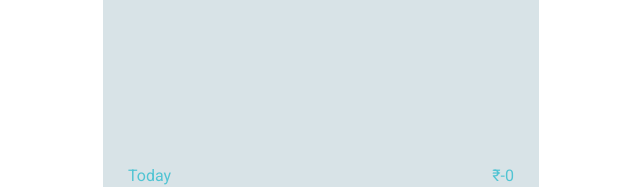
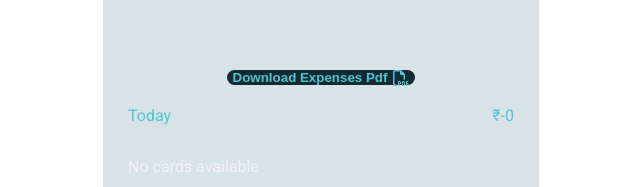
Before and after one commit to sezerz1121/Budget-Buddyy, a React (Vite) app in the folder Budget Buddyy/: page /Analitics in a window 1280 px wide. Shown: the part 277-464 px from the top of the page, without its empty margins (319-959 px from the left). Built offline with nearby package versions, Linux system fonts and the light colour scheme; no server answers; sample sign-in values are in the browser's storage; the HTML template or start-up script is replaced by a standard one.

Commit message:
Update Style.css

```diff
--- a/Budget Buddyy/Style.css
+++ b/Budget Buddyy/Style.css
@@ -741,14 +741,14 @@ body
         margin-bottom: 50px;
     }
 }
-.Spent-div3
+   .Spent-div3
 {
     display: flex;
     justify-content: start;
-    margin-top: 10px;
+    margin-top: 0px;
     width: 100%;
     justify-content: center;
-    margin-bottom: 25px;
+    margin-bottom: 05px;
 
 }
 .button-pdf
@@ -756,13 +756,12 @@ body
     display: flex;
     justify-content: center;
     align-items: center;
-    color: transparent;
-    background-color: transparent;
-    height: 45px;
+    color: #51C4D3;
+    background-color: #132C33;
+    height: 15px;
     border-radius: 15px;
     border: transparent;
     font-weight: 600;
-
 
 }
 .button-pdf:hover
@@ -770,8 +769,8 @@ body
     display: flex;
     justify-content: center;
     align-items: center;
-    color:transparent;
-    background-color:transparent;
+    color: #132C33;
+    background-color:#51C4D3;
     height: 45px;
     border-radius: 15px;
     border: transparent;
```
